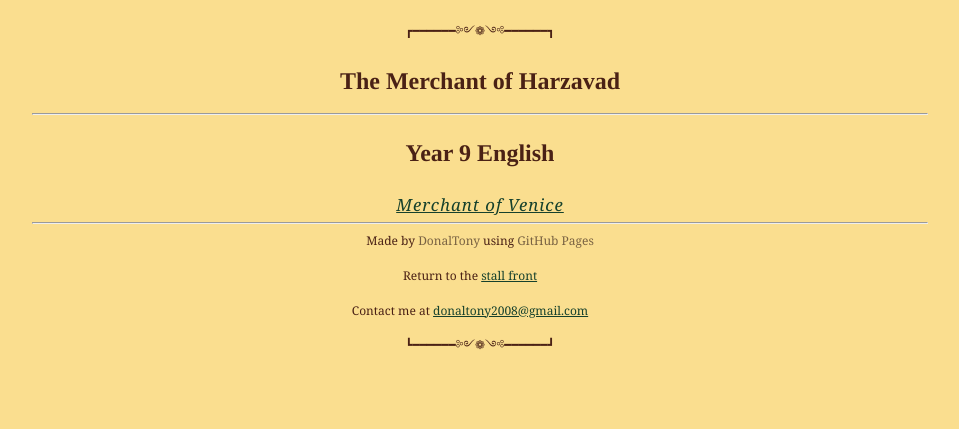
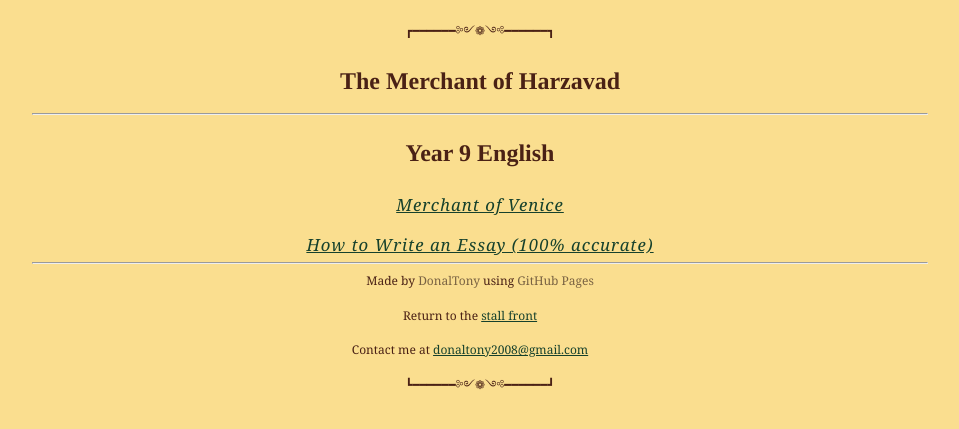
Before and after one commit to dvaraka/the-merchant, a Jekyll site: the page built from notes/year9/english/english.md, in a window 1280 px wide. Shown: the top 429 px of the page, without its empty margins (160-1119 px from the left). Built offline with Jekyll 4.4.1, drawn with Linux system fonts in a browser that asks for light colours; our own code applies the rules of GitHub Pages for plain Markdown files.

Commit message:
Update english.md

```diff
--- a/notes/year9/english/english.md
+++ b/notes/year9/english/english.md
@@ -4,3 +4,4 @@
 
 # Year 9 English
 ### [Merchant of Venice](/the-merchant/notes/year9/english/merchant-of-venice.html)
+### [How to Write an Essay (100% accurate)](/the-merchant/notes/year9/english/essay-writing.html)
```
